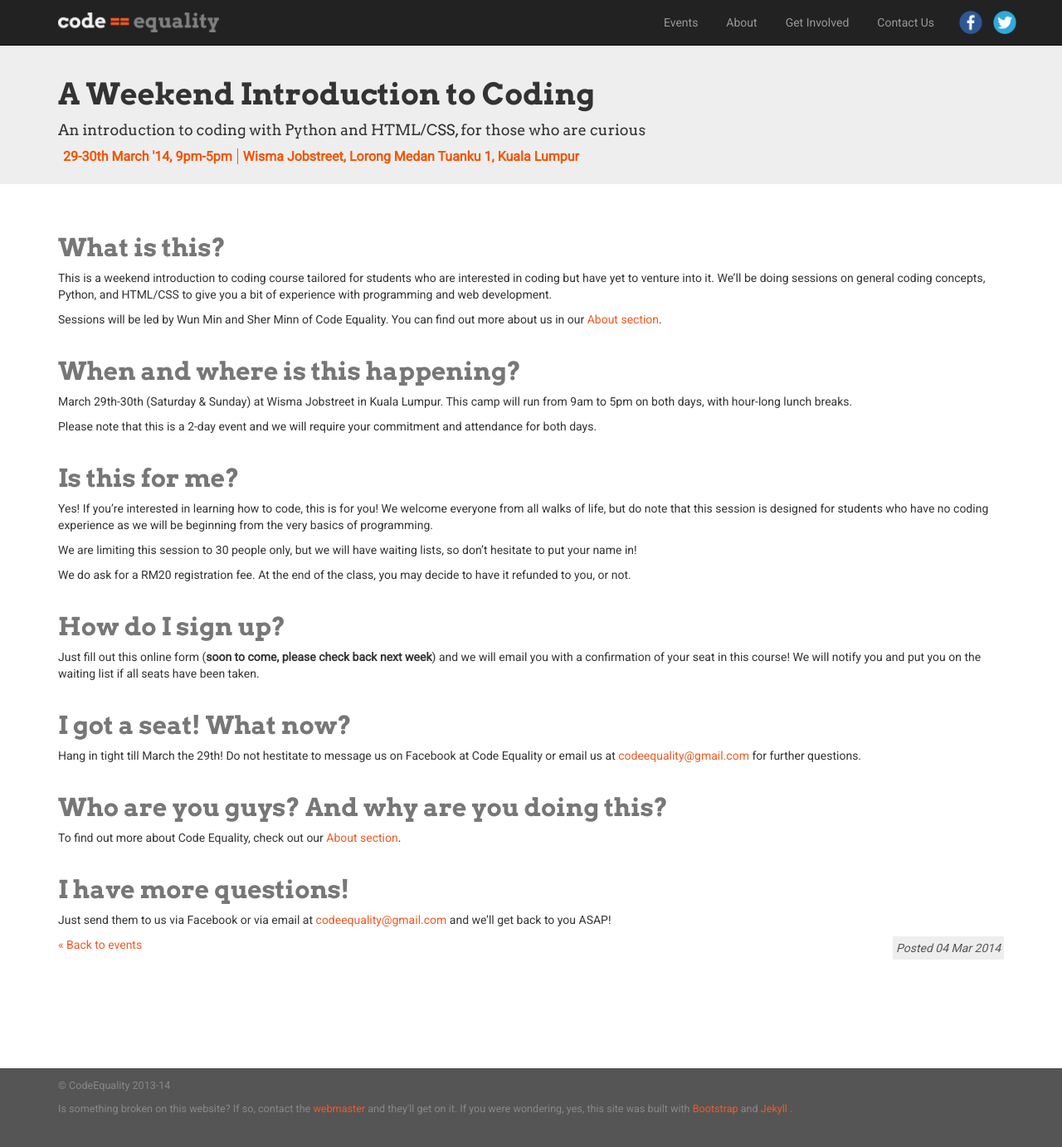
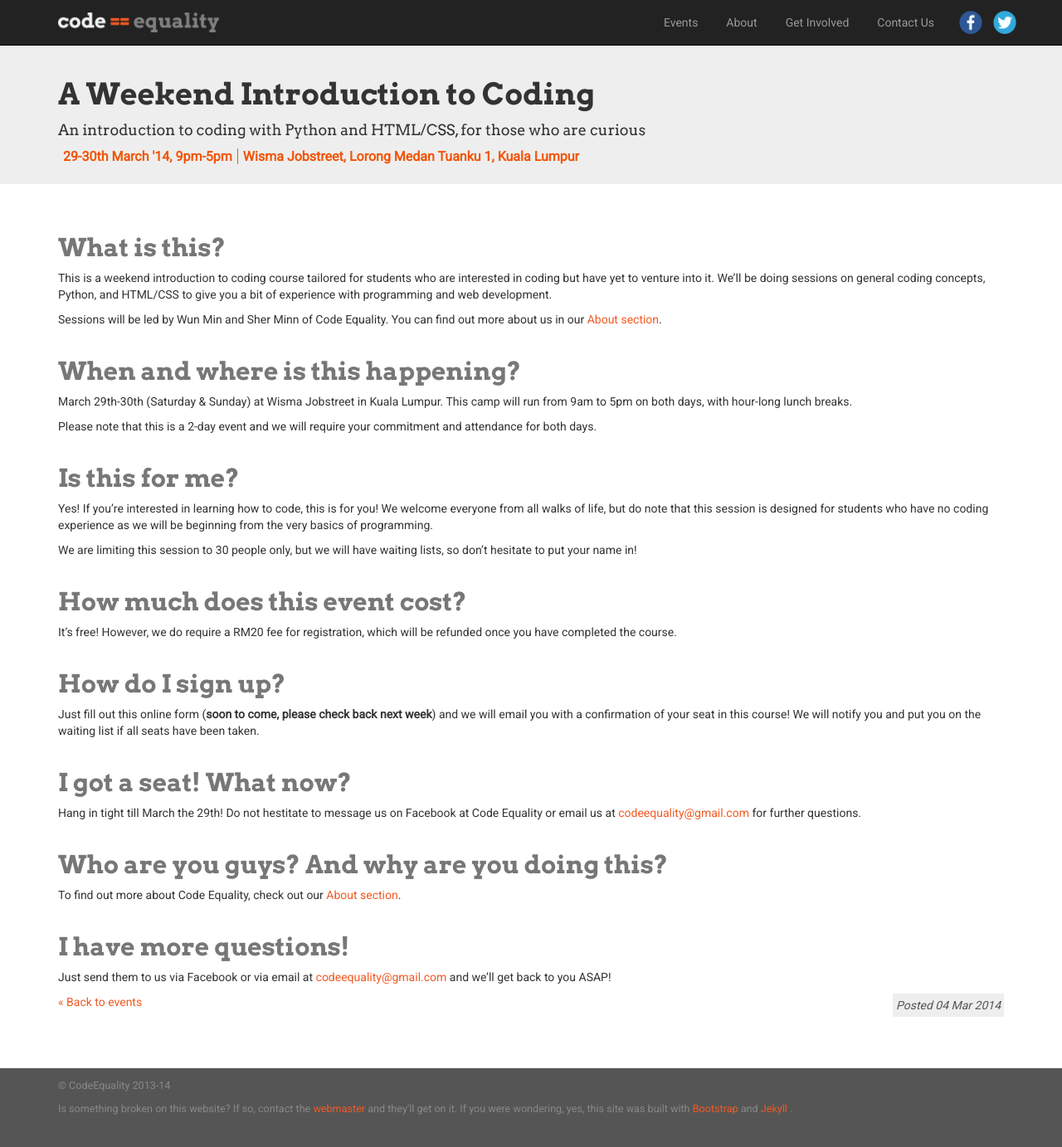
Before and after one commit to CodeEquality/codeequality.github.io, a Jekyll site: the page built from _posts/2014-03-04-introduction-to-coding-weekend-camp.md, in a window 1280 px wide and 1388 px high. Shown: the top 1383 px of the window at 83% size. Built offline with Jekyll 4.4.1, drawn with Linux system fonts in a browser that asks for light colours; nearby versions of some CDN libraries.

Commit message:
Proofread

```diff
--- a/_posts/2014-03-04-introduction-to-coding-weekend-camp.md
+++ b/_posts/2014-03-04-introduction-to-coding-weekend-camp.md
@@ -23,7 +23,8 @@ Yes! If you're interested in learning how to code, this is for you! We welcome e
 
 We are limiting this session to 30 people only, but we will have waiting lists, so don't hesitate to put your name in!
 
-We do ask for a RM20 registration fee. At the end of the class, you may decide to have it refunded to you, or not.
+##How much does this event cost?
+It's free! However, we do require a RM20 fee for registration, which will be refunded once you have completed the course.
 
 ##How do I sign up?
 Just fill out this online form (<strong>soon to come, please check back next week</strong>) and we will email you with a confirmation of your seat in this course! We will notify you and put you on the waiting list if all seats have been taken.
```
Also changed, not shown: 1 other file.
